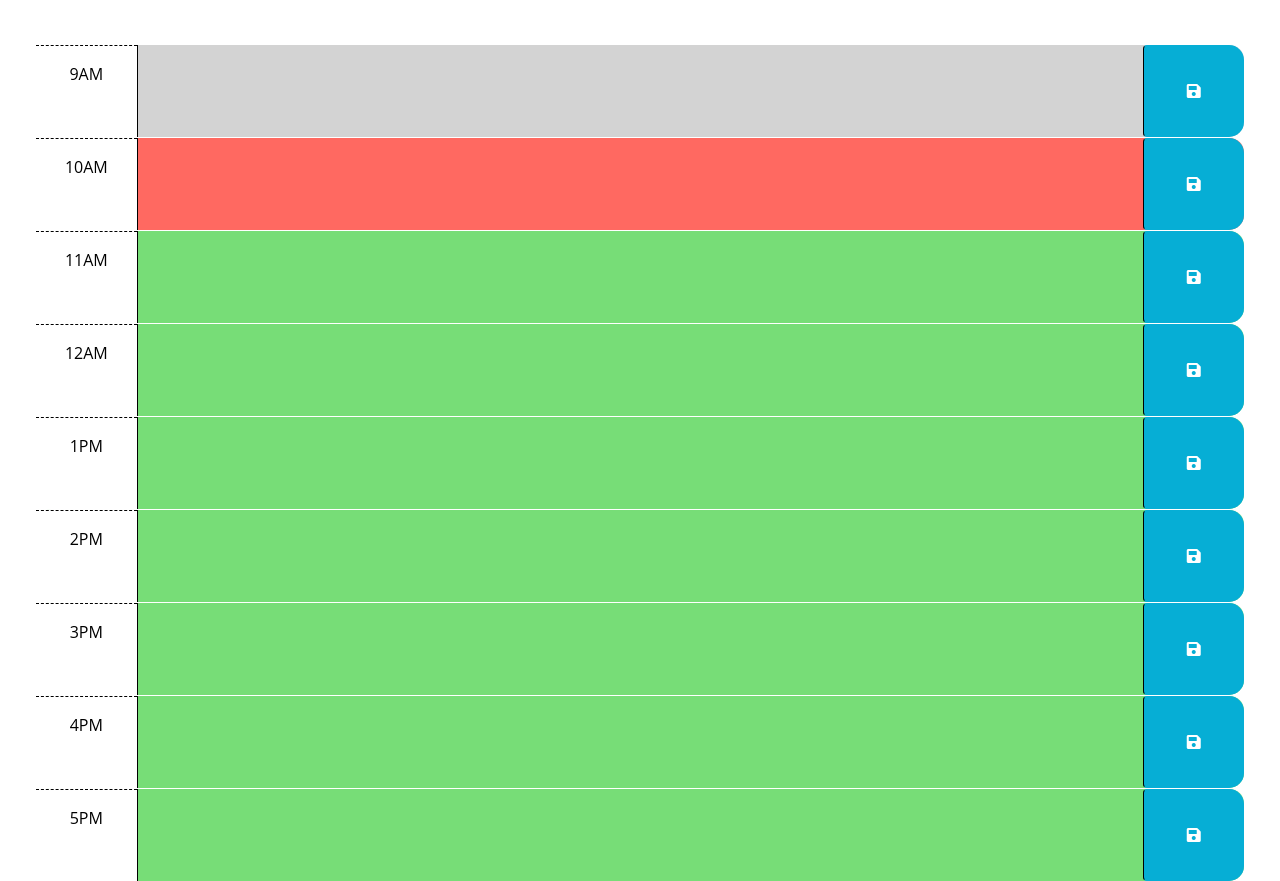
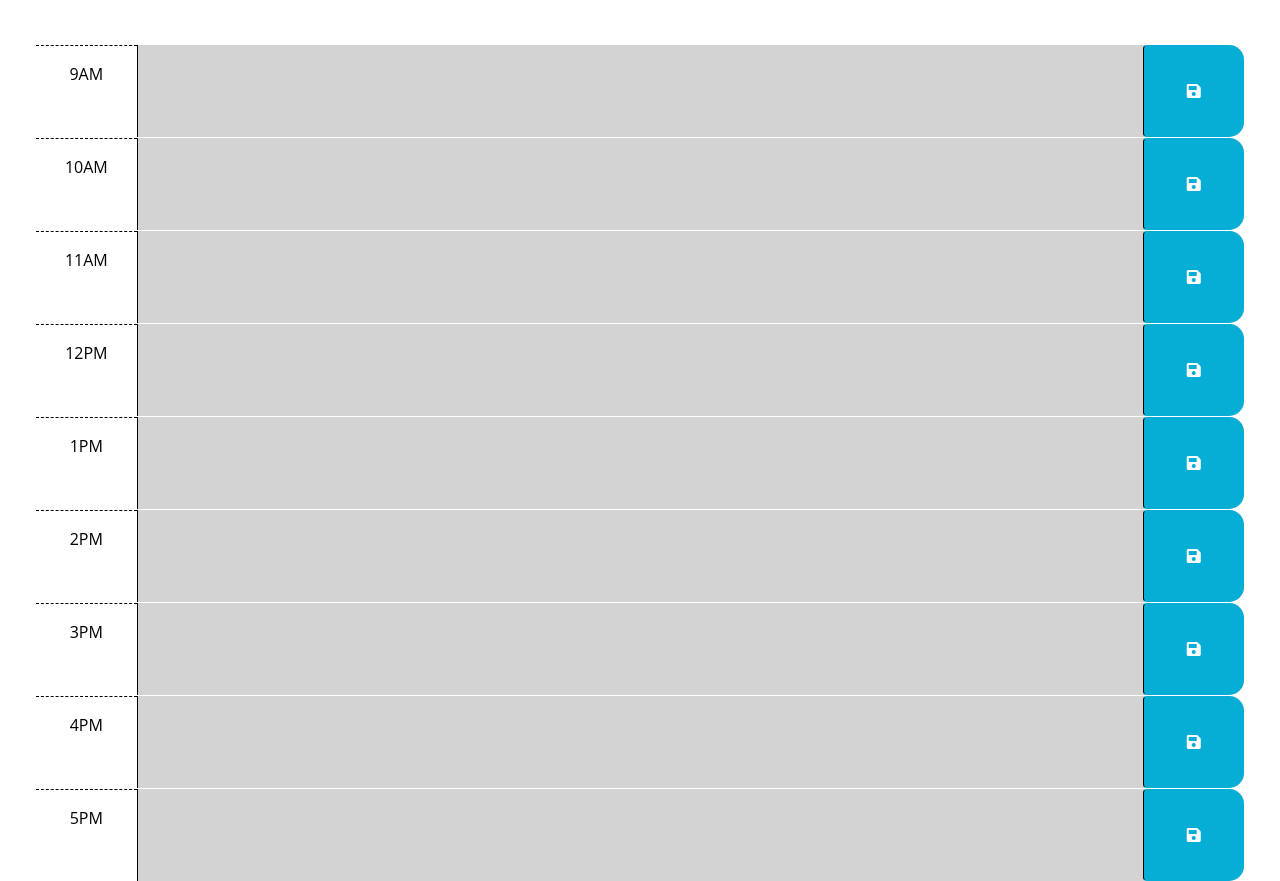
Before and after one commit to lizf57/work-day-schedule, a plain HTML site: page index.html in a window 1280 px wide. Shown: the part 260-1141 px from the top of the page. Drawn offline with nearby package versions, Linux system fonts and the light colour scheme.

Commit message:
adding screenshot

```diff
--- a/index.html
+++ b/index.html
@@ -32,18 +32,8 @@
 
     </header>
     <div class="container-fluid px-5">
-      <!-- Use class for "past", "present", and "future" to apply styles to the
-        time-block divs accordingly. The javascript will need to do this by
-        adding/removing these classes on each div by comparing the hour in the
-        id to the current hour. The html provided below is meant to be an example
-        demonstrating how the css provided can be leveraged to create the
-        desired layout and colors. The html below should be removed or updated
-        in the finished product. Remember to delete this comment once the
-        code is implemented.
-        -->
 
-      <!-- Example of a past time block. The "past" class adds a gray background color. -->
-      <div id="hour-9" class="row time-block past">
+      <div id="hour-9" class="row time-block">
         <div class="col-2 col-md-1 hour text-center py-3">9AM</div>
         <textarea class="col-8 col-md-10 description" rows="3"> </textarea>
         <button class="btn saveBtn col-2 col-md-1" aria-label="save">
@@ -51,8 +41,7 @@
         </button>
       </div>
 
-      <!-- Example of a present time block. The "present" class adds a red background color. -->
-      <div id="hour-10" class="row time-block present">
+      <div id="hour-10" class="row time-block">
         <div class="col-2 col-md-1 hour text-center py-3">10AM</div>
         <textarea class="col-8 col-md-10 description" rows="3"> </textarea>
         <button class="btn saveBtn col-2 col-md-1" aria-label="save">
@@ -60,8 +49,7 @@
         </button>
       </div>
 
-      <!-- Example of a future time block. The "future" class adds a green background color. -->
-      <div id="hour-11" class="row time-block future">
+      <div id="hour-11" class="row time-block">
         <div class="col-2 col-md-1 hour text-center py-3">11AM</div>
         <textarea class="col-8 col-md-10 description" rows="3"> </textarea>
         <button class="btn saveBtn col-2 col-md-1" aria-label="save">
@@ -69,15 +57,15 @@
         </button>
       </div>
 
-      <div id="hour-12" class="row time-block future">
-        <div class="col-2 col-md-1 hour text-center py-3">12AM</div>
+      <div id="hour-12" class="row time-block">
+        <div class="col-2 col-md-1 hour text-center py-3">12PM</div>
         <textarea class="col-8 col-md-10 description" rows="3"> </textarea>
         <button class="btn saveBtn col-2 col-md-1" aria-label="save">
           <i class="fas fa-save" aria-hidden="true"></i>
         </button>
       </div>
 
-      <div id="hour-13" class="row time-block future">
+      <div id="hour-13" class="row time-block">
         <div class="col-2 col-md-1 hour text-center py-3">1PM</div>
         <textarea class="col-8 col-md-10 description" rows="3"> </textarea>
         <button class="btn saveBtn col-2 col-md-1" aria-label="save">
@@ -85,7 +73,7 @@
         </button>
       </div>
 
-      <div id="hour-14" class="row time-block future">
+      <div id="hour-14" class="row time-block">
         <div class="col-2 col-md-1 hour text-center py-3">2PM</div>
         <textarea class="col-8 col-md-10 description" rows="3"> </textarea>
         <button class="btn saveBtn col-2 col-md-1" aria-label="save">
@@ -93,7 +81,7 @@
         </button>
       </div>
 
-      <div id="hour-15" class="row time-block future">
+      <div id="hour-15" class="row time-block">
         <div class="col-2 col-md-1 hour text-center py-3">3PM</div>
         <textarea class="col-8 col-md-10 description" rows="3"> </textarea>
         <button class="btn saveBtn col-2 col-md-1" aria-label="save">
@@ -101,7 +89,7 @@
         </button>
       </div>
 
-      <div id="hour-16" class="row time-block future">
+      <div id="hour-16" class="row time-block">
         <div class="col-2 col-md-1 hour text-center py-3">4PM</div>
         <textarea class="col-8 col-md-10 description" rows="3"> </textarea>
         <button class="btn saveBtn col-2 col-md-1" aria-label="save">
@@ -109,7 +97,7 @@
         </button>
       </div>
 
-      <div id="hour-17" class="row time-block future">
+      <div id="hour-17" class="row time-block">
         <div class="col-2 col-md-1 hour text-center py-3">5PM</div>
         <textarea class="col-8 col-md-10 description" rows="3"> </textarea>
         <button class="btn saveBtn col-2 col-md-1" aria-label="save">
```
Also changed, not shown: images/Screenshot.png (added), 3 other files.
